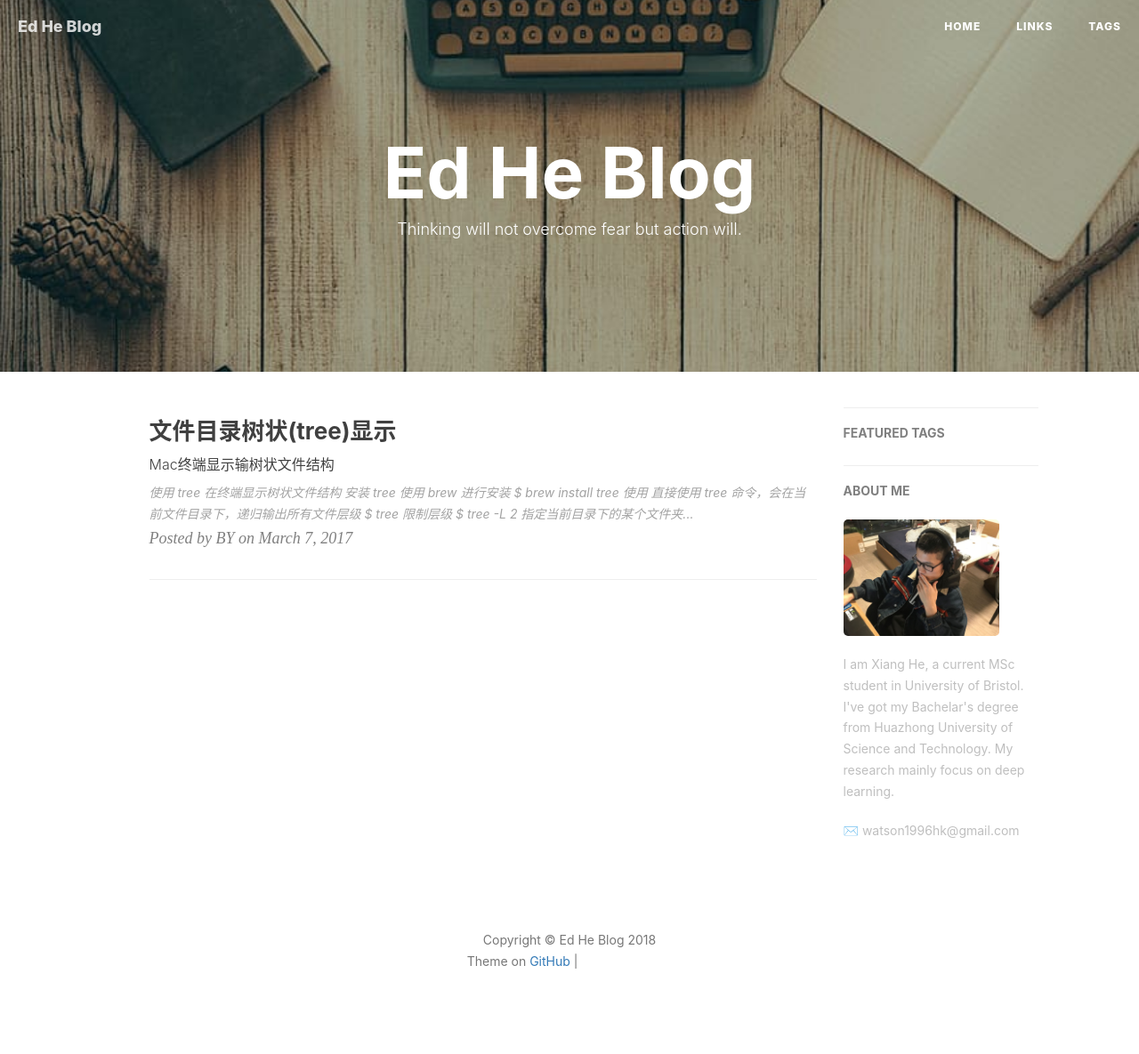
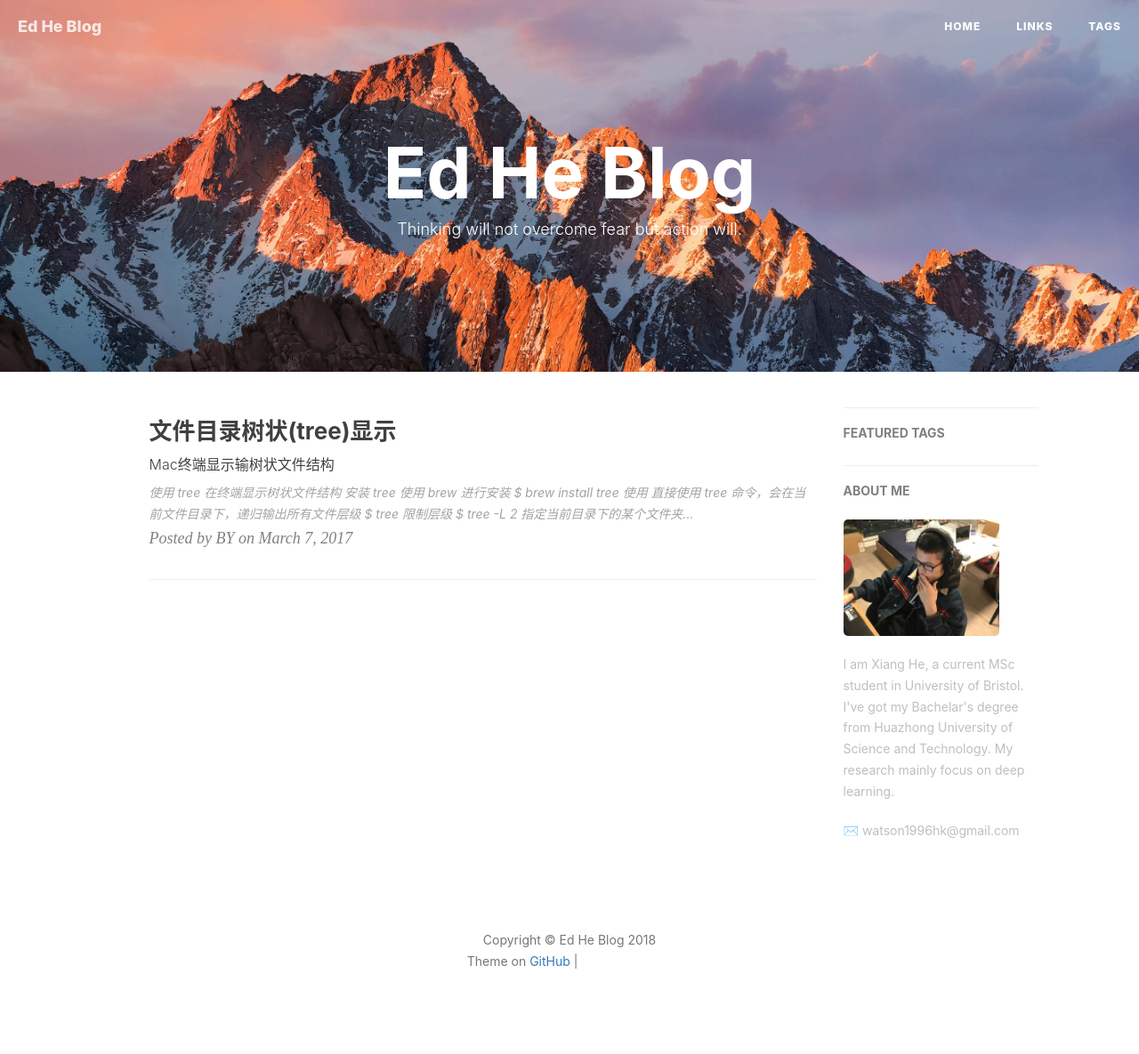
Before and after one commit to Edhe1996/edhe.github.io, a Jekyll site: the page built from index.html, in a window 1280 px wide. Shown: the whole page at 89% size. Built offline with Jekyll 4.4.1, drawn with Linux system fonts in a browser that asks for light colours; nearby versions of some CDN libraries; the list of posts is cut into pages by our own code; comment, search, counter and statistics services are not loaded; grey boxes are pictures that could not be loaded.

Commit message:
Update _config.yml

```diff
--- a/_config.yml
+++ b/_config.yml
@@ -1,7 +1,7 @@
 # Site settings
 title: Ed He Blog
 SEOTitle: Ed's Blog
-header-img: img/post-bg-desk.jpg
+header-img: img/bg_main.jpg
 email: watson1996hk@gmail.com
 description: "What I see is why I live."
 keyword: "Ed, AI, Machine Learning, Person Re-identification"
```
